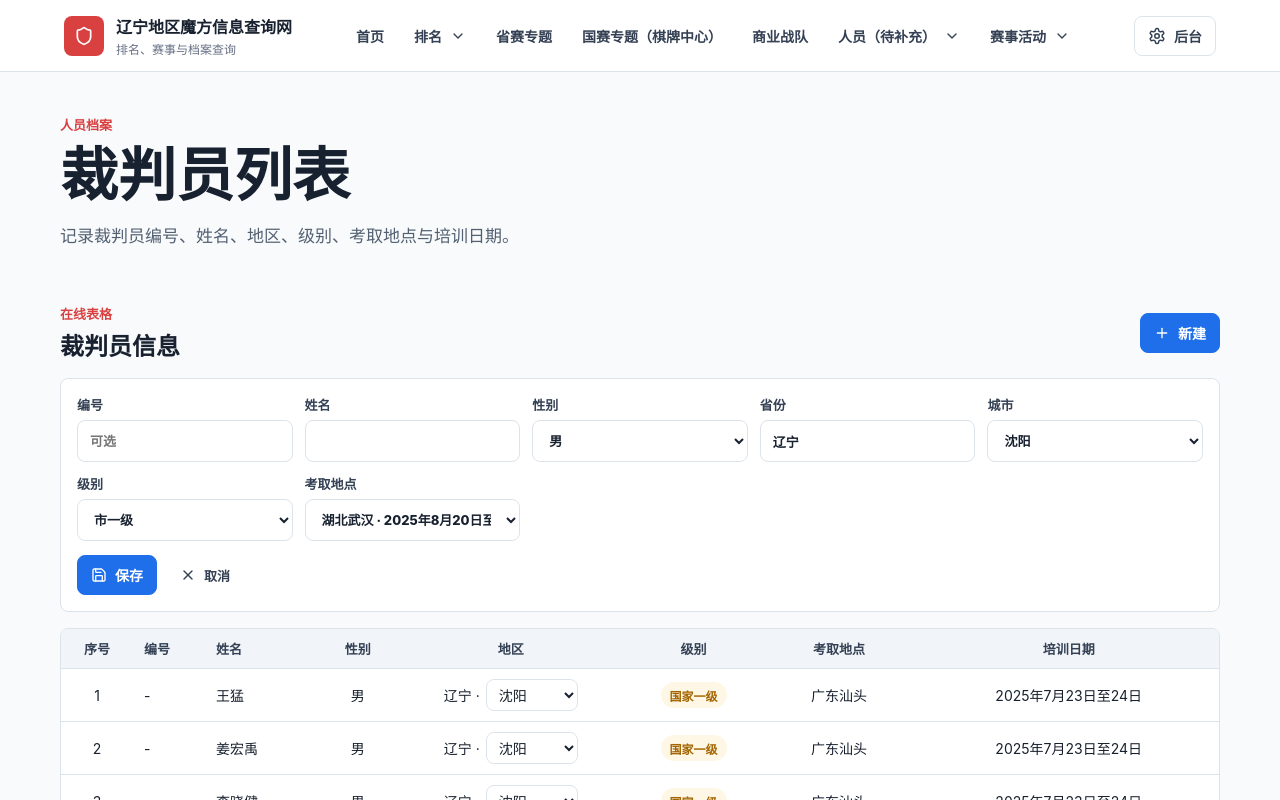
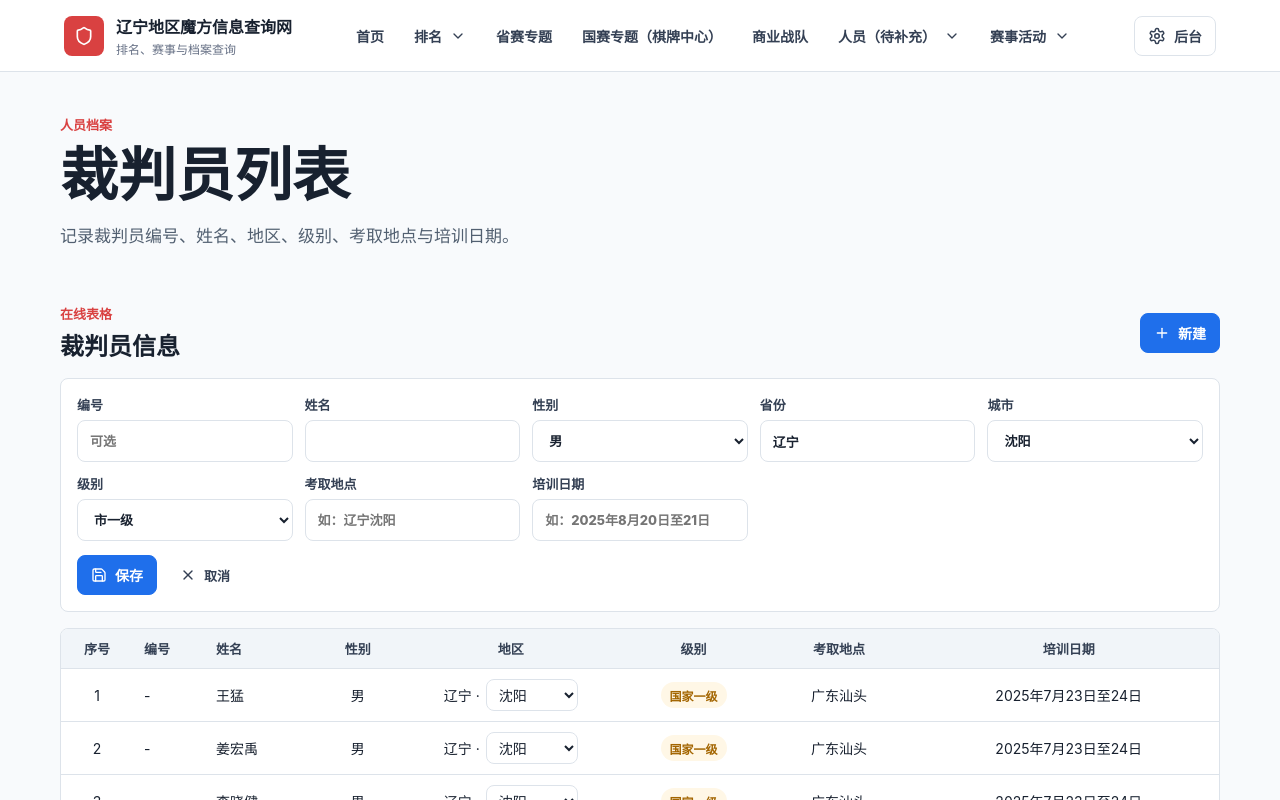
Before and after one commit to lymyxyxyx/Liaoning_magic_cube_team_website, a Next.js app: page /judges in a window 1280 px wide. Both pictures are taken after a click on the button "新建". Shown: the top 800 px of the page. Built offline with nearby package versions, Linux system fonts and the light colour scheme.

Commit message:
Allow manual judge training details

```diff
--- a/app/judges/judges-client.tsx
+++ b/app/judges/judges-client.tsx
@@ -5,11 +5,9 @@ import { useMemo, useState } from "react";
 import {
   judgeGenders,
   judgeLevelTypes,
-  judgeTrainingSessions,
   type Judge,
   type JudgeGender,
-  type JudgeLevelType,
-  type JudgeTrainingSessionId
+  type JudgeLevelType
 } from "@/lib/judge-types";
 
 type Props = {
@@ -23,7 +21,8 @@ type JudgeDraft = {
   province: string;
   city: string;
   levelType: JudgeLevelType;
-  trainingSessionId: JudgeTrainingSessionId;
+  trainingLocation: string;
+  trainingDate: string;
 };
 
 const liaoningCities = ["沈阳", "大连", "鞍山", "抚顺", "本溪", "丹东", "锦州", "营口", "阜新", "辽阳", "盘锦", "铁岭", "朝阳", "葫芦岛"] as const;
@@ -35,7 +34,8 @@ const emptyDraft: JudgeDraft = {
   province: "辽宁",
   city: "沈阳",
   levelType: "市一级",
-  trainingSessionId: "training-wuhan-2025"
+  trainingLocation: "",
+  trainingDate: ""
 };
 
 export function JudgesClient({ initialJudges }: Props) {
@@ -66,9 +66,9 @@ export function JudgesClient({ initialJudges }: Props) {
       return;
     }
 
-    const trainingSession = judgeTrainingSessions.find((session) => session.id === draft.trainingSessionId);
-    if (!trainingSession) {
-      setNotice("请选择考取地点。");
+    const trainingLocation = draft.trainingLocation.trim();
+    if (!trainingLocation) {
+      setNotice("请填写考取地点。");
       return;
     }
 
@@ -80,9 +80,9 @@ export function JudgesClient({ initialJudges }: Props) {
       province: draft.province.trim() || "辽宁",
       city: draft.city.trim() || "沈阳",
       levelType: draft.levelType,
-      trainingSessionId: trainingSession.id,
-      trainingLocation: trainingSession.location,
-      trainingDate: trainingSession.trainingDate,
+      trainingSessionId: "manual",
+      trainingLocation,
+      trainingDate: draft.trainingDate.trim(),
       createdAt: new Date().toISOString()
     };
     const nextJudges = [nextJudge, ...judges];
@@ -184,16 +184,19 @@ export function JudgesClient({ initialJudges }: Props) {
             </label>
             <label>
               考取地点
-              <select
-                value={draft.trainingSessionId}
-                onChange={(event) => setDraft({ ...draft, trainingSessionId: event.target.value as JudgeTrainingSessionId })}
-              >
-                {judgeTrainingSessions.map((session) => (
-                  <option value={session.id} key={session.id}>
-                    {session.location} · {session.trainingDate}
-                  </option>
-                ))}
-              </select>
+              <input
+                value={draft.trainingLocation}
+                onChange={(event) => setDraft({ ...draft, trainingLocation: event.target.value })}
+                placeholder="如：辽宁沈阳"
+              />
+            </label>
+            <label>
+              培训日期
+              <input
+                value={draft.trainingDate}
+                onChange={(event) => setDraft({ ...draft, trainingDate: event.target.value })}
+                placeholder="如：2025年8月20日至21日"
+              />
             </label>
           </div>
           <div className="judges-form-actions">
--- a/lib/judge-store.ts
+++ b/lib/judge-store.ts
@@ -94,7 +94,7 @@ function normalizeTrainingSession(judge: RawJudge) {
   const trainingDate = String(judge.trainingDate || "").trim();
   if (trainingLocation || trainingDate) {
     return {
-      id: judgeTrainingSessions[0].id,
+      id: String(judge.trainingSessionId || "manual").trim() || "manual",
       location: trainingLocation || judgeTrainingSessions[0].location,
       trainingDate
     };
--- a/lib/judge-types.ts
+++ b/lib/judge-types.ts
@@ -32,7 +32,7 @@ export type Judge = {
   province: string;
   city: string;
   levelType: JudgeLevelType;
-  trainingSessionId: JudgeTrainingSessionId;
+  trainingSessionId: JudgeTrainingSessionId | string;
   trainingLocation: string;
   trainingDate: string;
   certifiedYear?: number;
```
